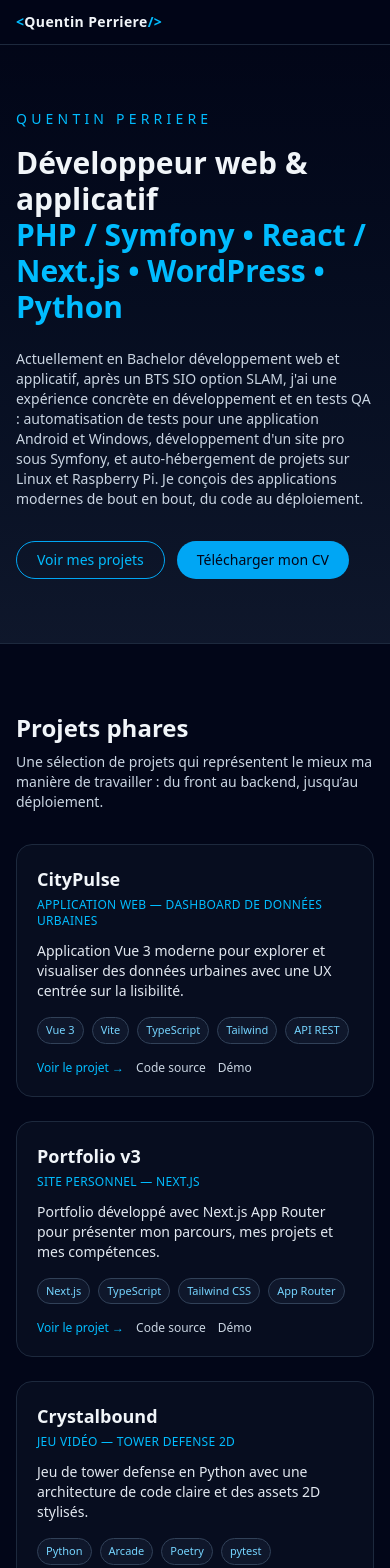
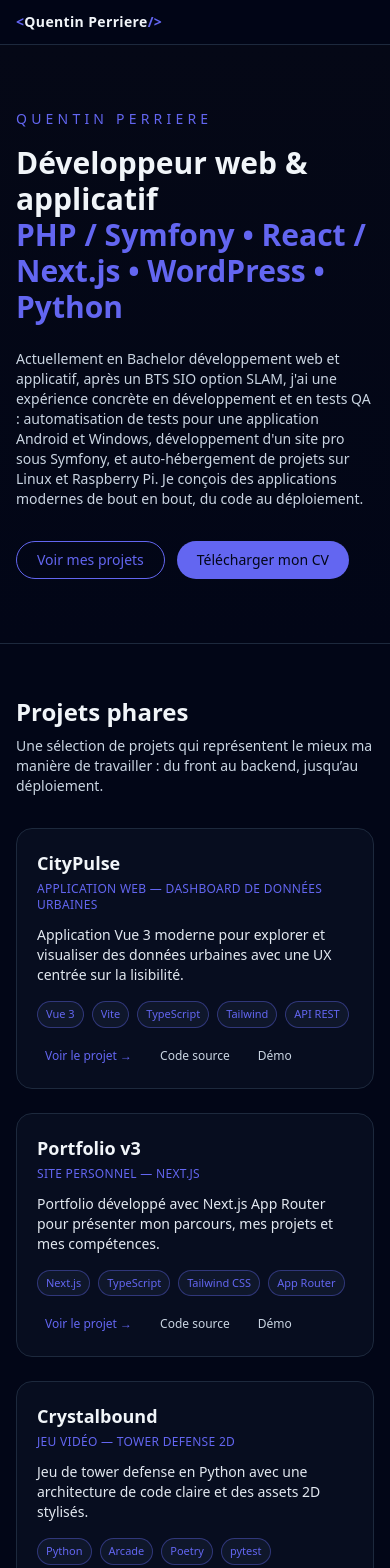
Before and after one commit to Trycky64/portfolio-V3, a Next.js app: page / in a window 390 px wide. Shown: the top 1568 px of the page. Built offline with nearby package versions, Linux system fonts and the light colour scheme.

Commit message:
P4: UX mobile/desktop, accessibilité (focus-ring, aria-live), micro-animations et feedback clair sur le formulaire de contact

```diff
--- a/src/app/globals.css
+++ b/src/app/globals.css
@@ -4,3 +4,13 @@
 html {
   scroll-behavior: smooth;
 }
+
+body {
+  @apply bg-qp-bg text-slate-100 antialiased;
+}
+
+@layer utilities {
+  .focus-ring {
+    @apply outline-none focus-visible:ring-2 focus-visible:ring-qp-primary focus-visible:ring-offset-2 focus-visible:ring-offset-qp-bg;
+  }
+}
--- a/src/components/layout/footer.tsx
+++ b/src/components/layout/footer.tsx
@@ -2,21 +2,23 @@ export function Footer() {
   const year = new Date().getFullYear();
 
   return (
-    <footer className="border-t border-slate-800 bg-slate-950">
+    <footer className="border-t border-slate-800 bg-qp-bg">
       <div className="mx-auto flex max-w-5xl flex-col gap-2 px-4 py-6 text-xs text-slate-400 sm:flex-row sm:items-center sm:justify-between">
         <p>© {year} Quentin Perriere. Tous droits réservés.</p>
         <p className="space-x-3">
           <a
             href="https://github.com/TON_USER_GITHUB"
-            className="hover:text-sky-400"
+            className="hover:text-qp-primary focus-ring"
             target="_blank"
+            rel="noreferrer"
           >
             GitHub
           </a>
           <a
             href="https://www.linkedin.com/in/TON_PROFIL_LINKEDIN"
-            className="hover:text-sky-400"
+            className="hover:text-qp-primary focus-ring"
             target="_blank"
+            rel="noreferrer"
           >
             LinkedIn
           </a>
--- a/src/components/layout/header.tsx
+++ b/src/components/layout/header.tsx
@@ -10,23 +10,24 @@ const NAV_ITEMS = [
 
 export function Header() {
   return (
-    <header className="sticky top-0 z-20 border-b border-slate-800 bg-slate-950/80 backdrop-blur">
+    <header className="sticky top-0 z-20 border-b border-slate-800 bg-qp-bg/80 backdrop-blur">
       <div className="mx-auto flex max-w-5xl items-center justify-between px-4 py-3">
         <Link
           href="#hero"
-          className="text-sm font-semibold tracking-wide text-slate-100"
+          className="text-sm font-semibold tracking-wide text-slate-100 focus-ring"
+          aria-label="Revenir au début de la page"
         >
-          <span className="text-sky-400">{"<"}</span>
+          <span className="text-qp-primary">{"<"}</span>
           Quentin Perriere
-          <span className="text-sky-400">{"/>"}</span>
+          <span className="text-qp-primary">{"/>"}</span>
         </Link>
 
-        <nav className="hidden gap-4 text-xs sm:flex">
+        <nav className="hidden gap-4 text-xs sm:flex" aria-label="Navigation principale">
           {NAV_ITEMS.map((item) => (
             <a
               key={item.href}
               href={item.href}
-              className="rounded-full px-3 py-1 text-slate-300 transition hover:bg-slate-800 hover:text-sky-300"
+              className="rounded-full px-3 py-1 text-slate-300 transition hover:bg-slate-800 hover:text-qp-primary focus-ring"
             >
               {item.label}
             </a>
--- a/src/components/sections/about-section.tsx
+++ b/src/components/sections/about-section.tsx
@@ -3,9 +3,9 @@ import { SectionTitle } from "@/components/ui/section-title";
 
 export function AboutSection() {
   return (
-    <section id="about" className="border-b border-slate-800 bg-slate-900">
+    <section id="about" className="border-b border-slate-800 bg-qp-bg-soft">
       <Container>
-        <div className="py-section-y">
+        <div className="py-12 sm:py-section-y">
           <SectionTitle title="À propos" />
           <div className="mt-4 space-y-4 text-sm text-slate-300">
             <p>
--- a/src/components/sections/hero-section.tsx
+++ b/src/components/sections/hero-section.tsx
@@ -4,16 +4,16 @@ export function HeroSection() {
   return (
     <section
       id="hero"
-      className="border-b border-slate-800 bg-gradient-to-b from-slate-950 to-slate-900"
+      className="border-b border-slate-800 bg-gradient-to-b from-qp-bg-soft to-qp-bg"
     >
       <Container>
         <div className="py-16 sm:py-24">
-          <p className="text-sm uppercase tracking-[0.3em] text-sky-400">
+          <p className="text-sm uppercase tracking-[0.3em] text-qp-primary">
             Quentin Perriere
           </p>
           <h1 className="mt-4 text-3xl font-semibold sm:text-5xl">
             Développeur web & applicatif
-            <span className="block text-sky-400">
+            <span className="block text-qp-primary">
               PHP / Symfony • React / Next.js • WordPress • Python
             </span>
           </h1>
@@ -30,13 +30,13 @@ export function HeroSection() {
           <div className="mt-8 flex flex-wrap gap-3">
             <a
               href="#projects"
-              className="inline-flex items-center rounded-full border border-sky-500 px-5 py-2 text-sm font-medium text-sky-400 hover:bg-sky-500/10"
+              className="inline-flex items-center rounded-full border border-qp-primary px-5 py-2 text-sm font-medium text-qp-primary transition hover:bg-qp-primary/10 focus-ring"
             >
               Voir mes projets
             </a>
             <a
               href="/cv-quentin-perriere.pdf"
-              className="inline-flex items-center rounded-full bg-sky-500 px-5 py-2 text-sm font-medium text-slate-950 hover:bg-sky-400"
+              className="inline-flex items-center rounded-full bg-qp-primary px-5 py-2 text-sm font-medium text-slate-950 transition hover:bg-qp-primary-soft focus-ring"
             >
               Télécharger mon CV
             </a>
--- a/src/components/sections/projects-section.tsx
+++ b/src/components/sections/projects-section.tsx
@@ -9,9 +9,9 @@ export function ProjectsSection() {
   const projects = getAllProjects();
 
   return (
-    <section id="projects" className="border-b border-slate-800 bg-slate-950">
+    <section id="projects" className="border-b border-slate-800 bg-qp-bg">
       <Container>
-        <div className="py-section-y">
+        <div className="py-12 sm:py-section-y">
           <SectionTitle
             title="Projets phares"
             description="Une sélection de projets qui représentent le mieux ma manière de travailler : du front au backend, jusqu’au déploiement."
@@ -21,7 +21,7 @@ export function ProjectsSection() {
             {projects.map((project) => (
               <Card key={project.slug}>
                 <h3 className="text-lg font-semibold">{project.title}</h3>
-                <p className="mt-1 text-xs uppercase tracking-wide text-sky-400">
+                <p className="mt-1 text-xs uppercase tracking-wide text-qp-primary">
                   {project.tagLine}
                 </p>
                 <p className="mt-3 text-sm text-slate-200">
@@ -35,7 +35,7 @@ export function ProjectsSection() {
                 <div className="mt-4 flex flex-wrap gap-3 text-xs">
                   <Link
                     href={`/projects/${project.slug}`}
-                    className="text-sky-400 hover:underline"
+                    className="text-qp-primary hover:underline focus-ring rounded-full px-2 py-1"
                   >
                     Voir le projet →
                   </Link>
@@ -43,7 +43,8 @@ export function ProjectsSection() {
                     <a
                       href={project.links.github}
                       target="_blank"
-                      className="text-slate-300 hover:text-sky-400"
+                      rel="noreferrer"
+                      className="rounded-full px-2 py-1 text-slate-300 hover:text-qp-primary focus-ring"
                     >
                       Code source
                     </a>
@@ -52,7 +53,8 @@ export function ProjectsSection() {
                     <a
                       href={project.links.demo}
                       target="_blank"
-                      className="text-slate-300 hover:text-sky-400"
+                      rel="noreferrer"
+                      className="rounded-full px-2 py-1 text-slate-300 hover:text-qp-primary focus-ring"
                     >
                       Démo
                     </a>
--- a/src/components/sections/skills-section.tsx
+++ b/src/components/sections/skills-section.tsx
@@ -7,9 +7,9 @@ export function SkillsSection() {
   const groups = getSkillGroups();
 
   return (
-    <section id="skills" className="border-b border-slate-800 bg-slate-950">
+    <section id="skills" className="border-b border-slate-800 bg-qp-bg">
       <Container>
-        <div className="py-section-y">
+        <div className="py-12 sm:py-section-y">
           <SectionTitle
             title="Compétences"
             description="Un aperçu rapide de mon stack actuel côté front, back, DevOps et qualité logicielle."
--- a/src/components/ui/badge.tsx
+++ b/src/components/ui/badge.tsx
@@ -11,7 +11,7 @@ export function Badge({
   return (
     <span
       className={clsx(
-        "rounded-full border border-slate-700 bg-slate-900 px-2 py-1 text-[11px] text-sky-300",
+        "rounded-full border border-qp-primary/40 bg-slate-900 px-2 py-1 text-[11px] text-qp-primary",
         className,
       )}
     >
--- a/src/components/ui/button.tsx
+++ b/src/components/ui/button.tsx
@@ -17,13 +17,16 @@ export function Button({
   const base =
     "inline-flex items-center rounded-full px-5 py-2 text-sm font-medium transition disabled:opacity-60";
   const variants: Record<ButtonVariant, string> = {
-    primary: "bg-sky-500 text-slate-950 hover:bg-sky-400",
+    primary: "bg-qp-primary text-slate-950 hover:bg-qp-primary-soft",
     outline:
-      "border border-sky-500 text-sky-400 hover:bg-sky-500/10",
+      "border border-qp-primary text-qp-primary hover:bg-qp-primary/10",
   };
 
   return (
-    <button className={clsx(base, variants[variant], className)} {...props}>
+    <button
+      className={clsx(base, variants[variant], "focus-ring", className)}
+      {...props}
+    >
       {children}
     </button>
   );
--- a/src/components/ui/card.tsx
+++ b/src/components/ui/card.tsx
@@ -11,7 +11,7 @@ export function Card({
   return (
     <article
       className={clsx(
-        "flex h-full flex-col rounded-xl border border-slate-800 bg-slate-900/40 p-5 transition hover:border-sky-500/70 hover:bg-slate-900/80",
+        "flex h-full flex-col rounded-xl border border-slate-800 bg-slate-900/40 p-5 transition hover:-translate-y-0.5 hover:border-qp-primary/70 hover:bg-slate-900/80 hover:shadow-lg",
         className,
       )}
     >
```
Also changed, not shown: src/components/sections/contact-section.tsx (+22 -12 lines), src/components/sections/timeline-section.tsx (+4 -4 lines).
